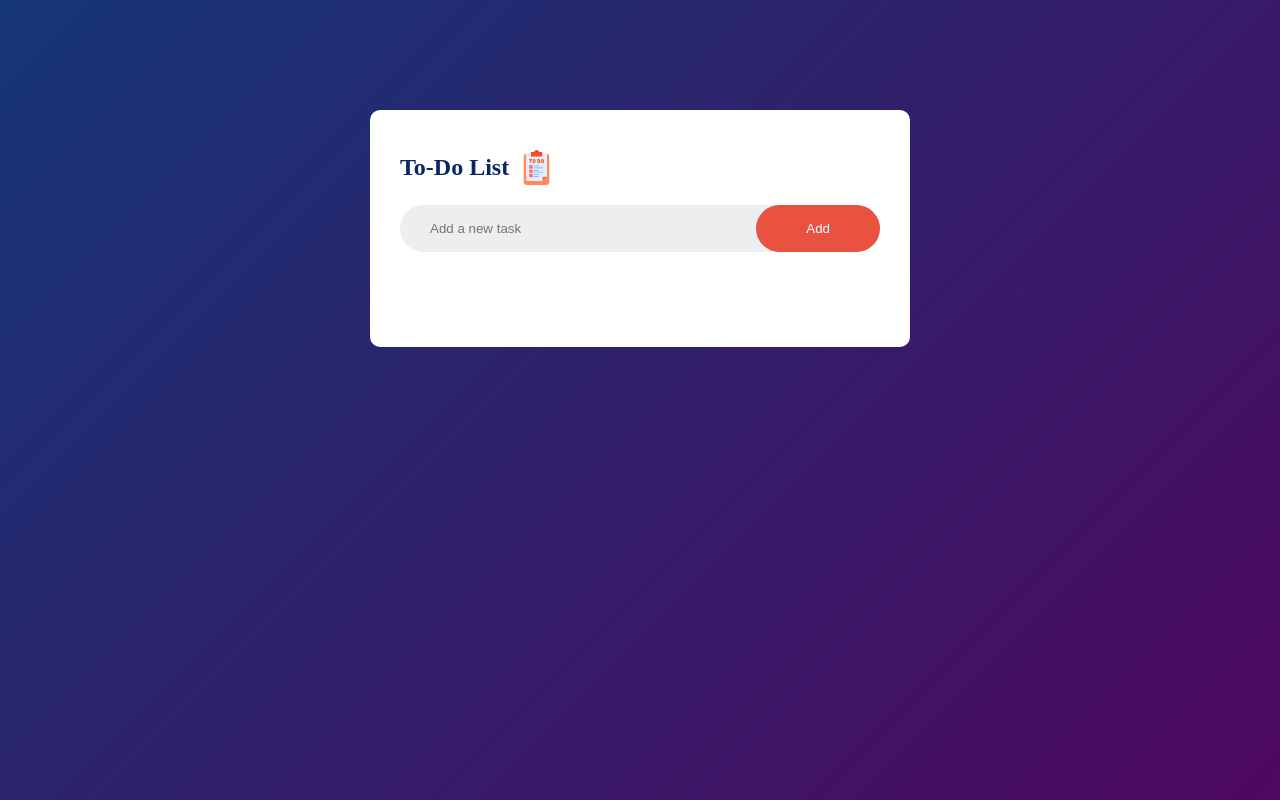
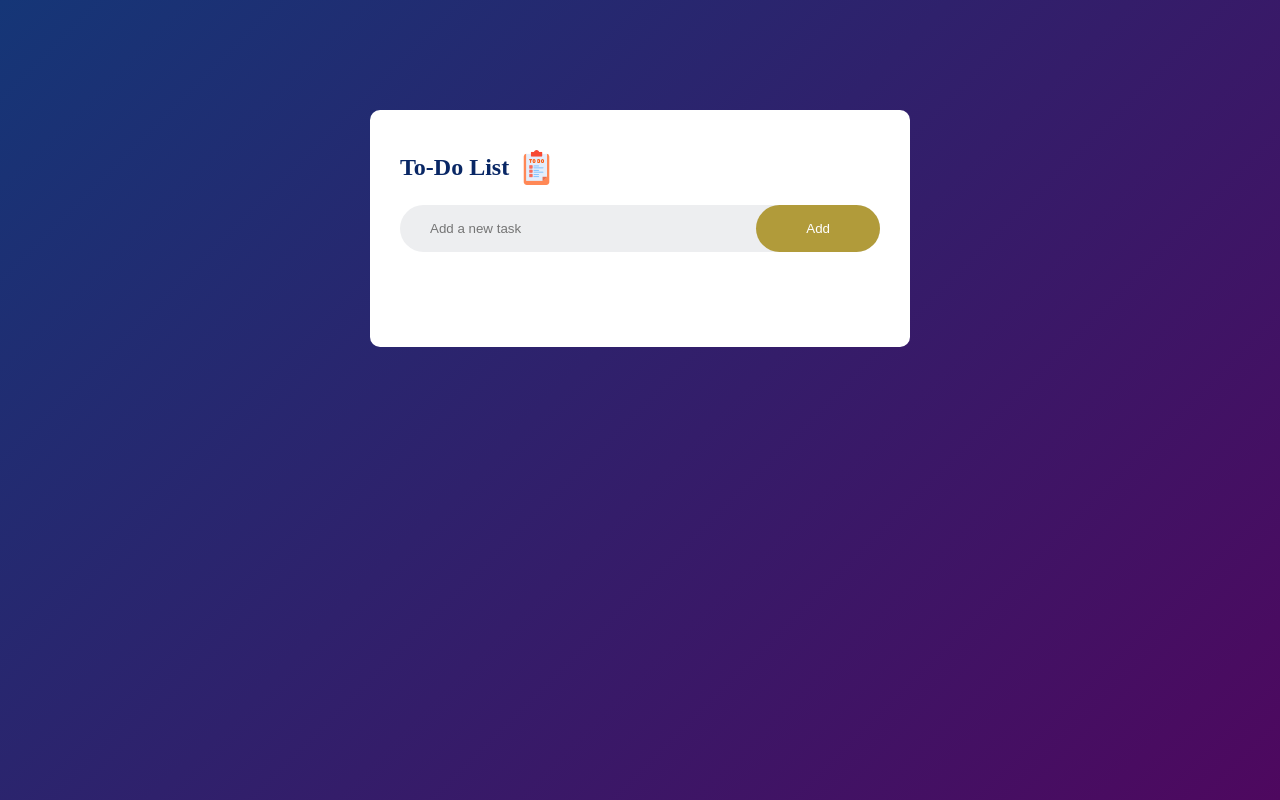
Before and after one commit to Hirwa-Kapya-Rene/todo-list, a plain HTML site: page index.html in a window 1280 px wide. In both pictures the pointer is over the button "Add". Drawn offline with Linux system fonts and the light colour scheme.

Commit message:
added hover bg color to button

```diff
--- a/style.css
+++ b/style.css
@@ -101,3 +101,6 @@ border-radius: 50%;
 ul li span:hover{
   background-color: #edeef0;
 }
+button:hover{
+  background-color: #b19b3a;
+}
```
